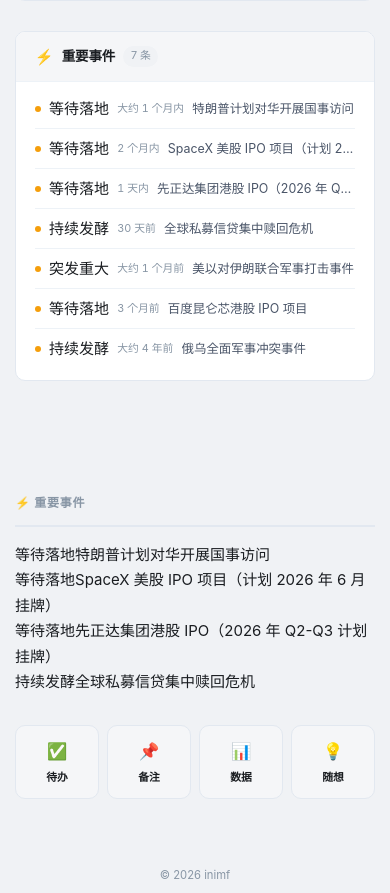
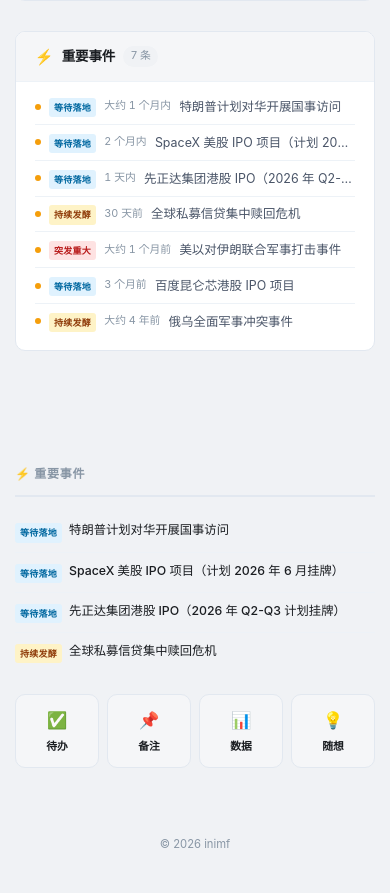
Before and after one commit to web1286/inimf-blog, a Next.js app: page /archive in a window 390 px wide. Shown: the part 1751-2644 px from the top of the page. Built offline with nearby package versions, Linux system fonts and the light colour scheme.

Commit message:
feat: update events data with real content + mobile feed style

```diff
--- a/styles/globals.css
+++ b/styles/globals.css
@@ -1060,6 +1060,52 @@ a {
   color: var(--color-text);
   line-height: 1.45;
   font-weight: 600;
+}
+
+/* 移动端重要事件 feed 风格列表项（与最新动态/文章统一）*/
+.mobile-ev-feed-item {
+  display: flex;
+  align-items: flex-start;
+  gap: 7px;
+  padding: 0.6rem 0;
+  border-bottom: 1px solid var(--color-border-light);
+}
+.mobile-ev-feed-item:last-child {
+  border-bottom: none;
+  padding-bottom: 0;
+}
+
+.mobile-ev-feed-title {
+  font-size: 0.82rem;
+  color: var(--color-text);
+  line-height: 1.5;
+  font-weight: 500;
+  flex: 1;
+}
+
+/* 事件状态标签 */
+.ev-status-tag {
+  display: inline-block;
+  flex-shrink: 0;
+  font-size: 0.6rem;
+  font-weight: 700;
+  letter-spacing: 0.03em;
+  padding: 2px 5px;
+  border-radius: 3px;
+  margin-top: 2px;
+  white-space: nowrap;
+}
+.ev-status-alert {
+  background: #fee2e2;
+  color: #b91c1c;
+}
+.ev-status-ongoing {
+  background: #fef3c7;
+  color: #92400e;
+}
+.ev-status-pending {
+  background: #e0f2fe;
+  color: #0369a1;
 }
 
 /* 快捷按钮行 */
```
